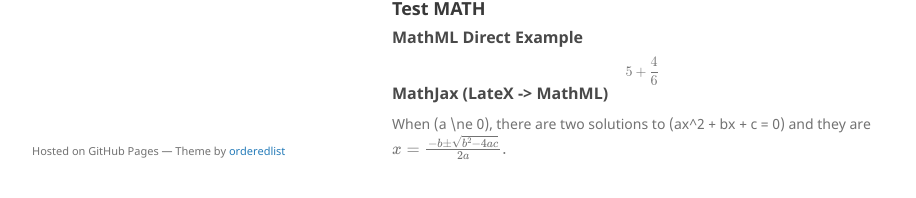
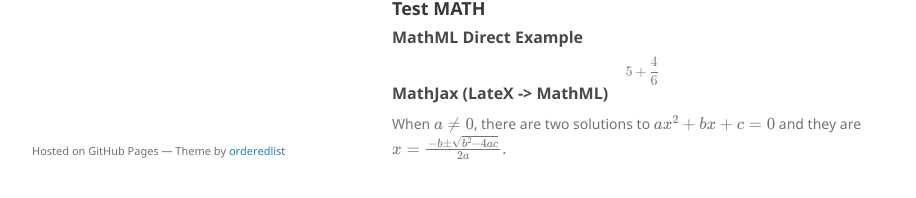
Before and after one commit to callistajosette/callistajosette.github.io, a Jekyll site: the page built from index.md, in a window 1280 px wide and 959 px high. Shown: the part 739-937 px from the top of the window, without its empty margins (178-1094 px from the left). Built offline with Jekyll 4.4.1, drawn with Linux system fonts in a browser that asks for light colours; our own code applies the rules of GitHub Pages for plain Markdown files.

```diff
--- a/index.md
+++ b/index.md
@@ -38,5 +38,5 @@ We explored various security components of the 4th generation August smart lock.
 </math>
 
 ### MathJax (LateX -> MathML)
-When \(a \ne 0\), there are two solutions to \(ax^2 + bx + c = 0\) and they are
+When $a \ne 0$, there are two solutions to $ax^2 + bx + c = 0$ and they are
 $$x = {-b \pm \sqrt{b^2-4ac} \over 2a}.$$
```
